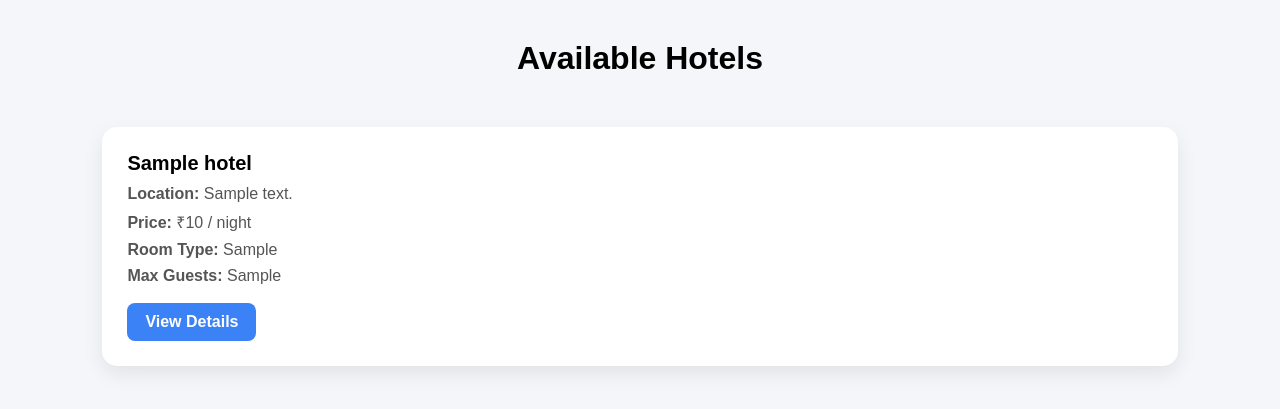
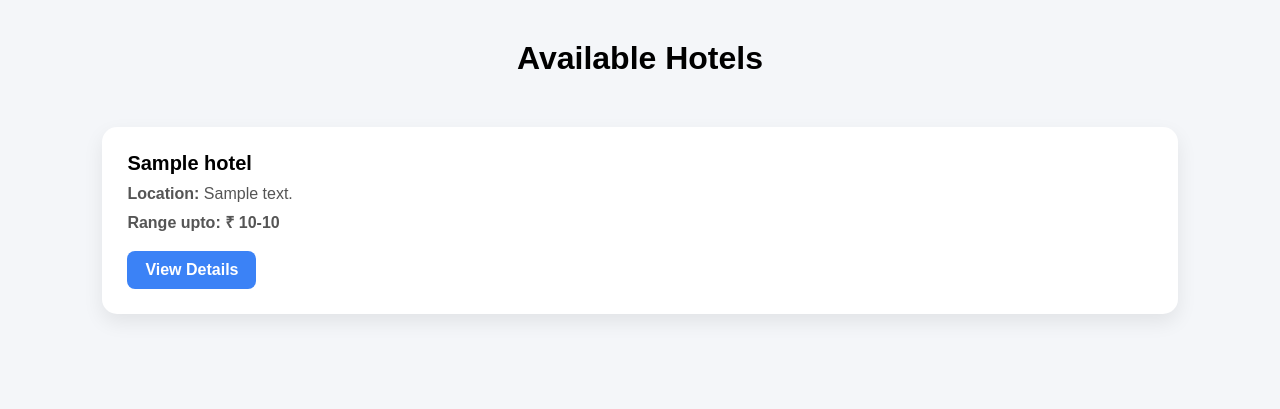
Before and after one commit to Veer-Patel7/vansh_veer_final, a Django app: template templates/customer/search_results.html in a window 1280 px wide. Shown: the part 53-462 px from the top of the page. Run offline with Django 3.2, Linux system fonts and the light colour scheme; the template is opened without the code that fills it: most values are stand-ins (such as "Sample title", 1, 10 or a date in 2020).

Commit message:
ladle meov ghop ghop

```diff
--- a/templates/customer/hotel_detail.html
+++ b/templates/customer/hotel_detail.html
@@ -44,13 +44,12 @@
         <div class="room-info">
             <h2>{{ room.get_room_type_display }}</h2>
             <h3>{{ room.get_total_rooms }}</h3>
-            <p>Room Size: {{ room.room_size }} sq.ft</p>
-            <p>Max Guests: {{ room.total_rooms }}</p>
+            {% comment %} <p>Max Rooms: {{ room.total_rooms }}</p> {% endcomment %}
             <p>Max Guests: {{ room.max_guest }}</p>
             <p class="price">
                 ₹ {{ room.price_per_night }} / night
             </p>
-            <p>Available: {{ room.available }} rooms</p>
+            <p>{{ room.available }} rooms Availables</p>
         </div>
 
         <div class="room-action">
--- a/templates/customer/search_results.html
+++ b/templates/customer/search_results.html
@@ -14,15 +14,16 @@
 
     <section class="results-section">
         <div class="hotel-container">
-            {% if rooms %}
-                {% for room in rooms %}
+            {% if hotels %}
+                {% for hotel in hotels %}
                 <div class="hotel-card">
-                    <h3 class="hotel-name">{{ room.hotel.hotel_name }}</h3>
-                    <p><strong>Location:</strong> {{ room.hotel.address }}</p>
-                    <p><strong>Price:</strong> ₹{{room.price_per_night}} / night</p>
-                    <p><strong>Room Type:</strong> {{ room.get_room_type_display }}</p>
-                    <p><strong>Max Guests:</strong> {{ room.max_guest }}</p>
-                    <a href="{% url 'customer:hotel_detail' room.hotel.id  %}" class="btn-book">View Details</a>
+                    <h3 class="hotel-name">{{ hotel.hotel_name }}</h3>
+                    <p><strong>Location:</strong> {{ hotel.address }}</p>
+                    <p><strong>Range upto: ₹ {{ hotel.min_price }}-{{ hotel.max_price }}</strong></p>
+                    {% comment %} <h5>₹ {{ hotel.max_price }} Totals</h5> {% endcomment %}
+                    {% comment %} <p><strong>Room Type:</strong> {{ room.get_room_type_display }}</p> {% endcomment %}
+                    {% comment %} <p><strong>Max Guests:</strong> {{ room.max_guest }}</p> {% endcomment %}
+                    <a href="{% url 'customer:hotel_detail' hotel.id  %}" class="btn-book">View Details</a>
                 </div>
                 {% endfor %}
             {% else %}
```
Also changed, not shown: customer/views.py (+13 -7 lines), hotels/views.py (+16 -5 lines).
